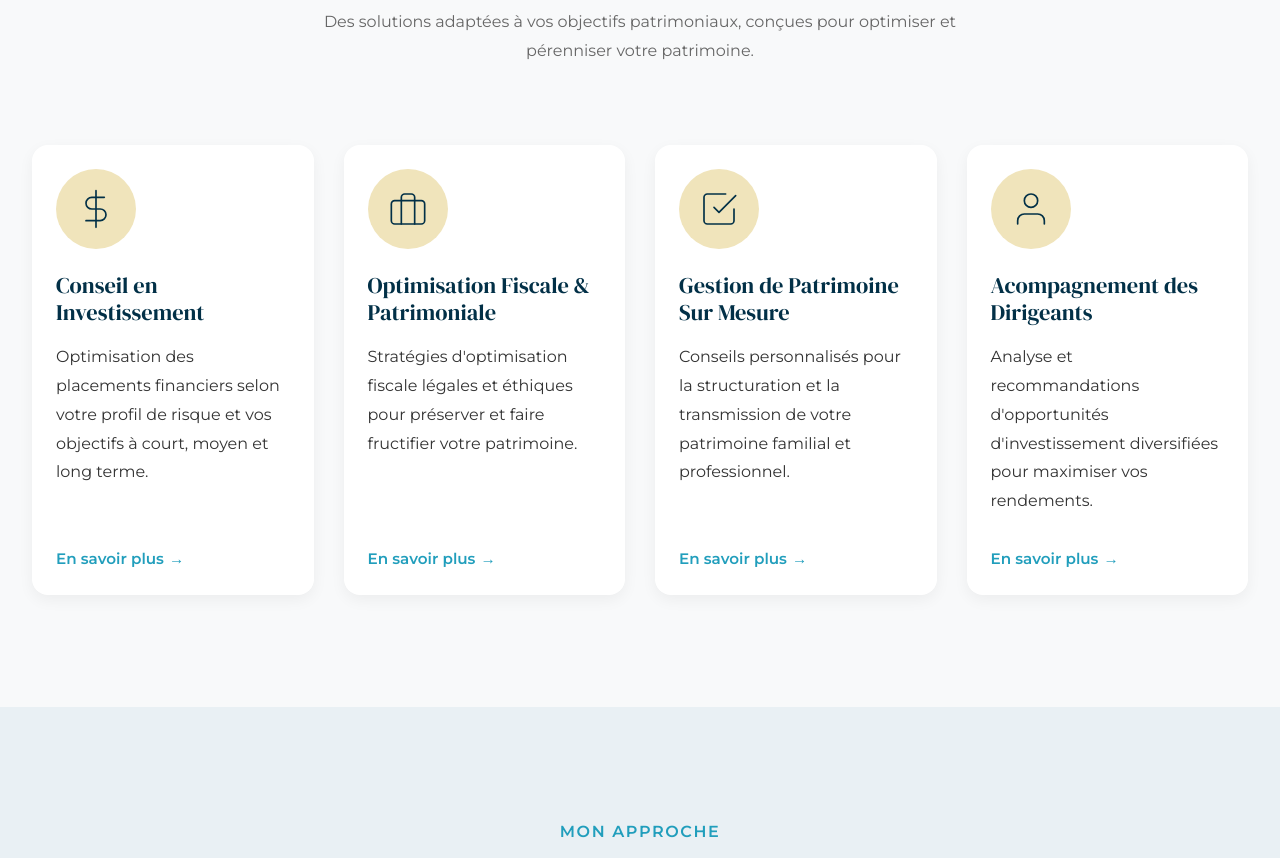
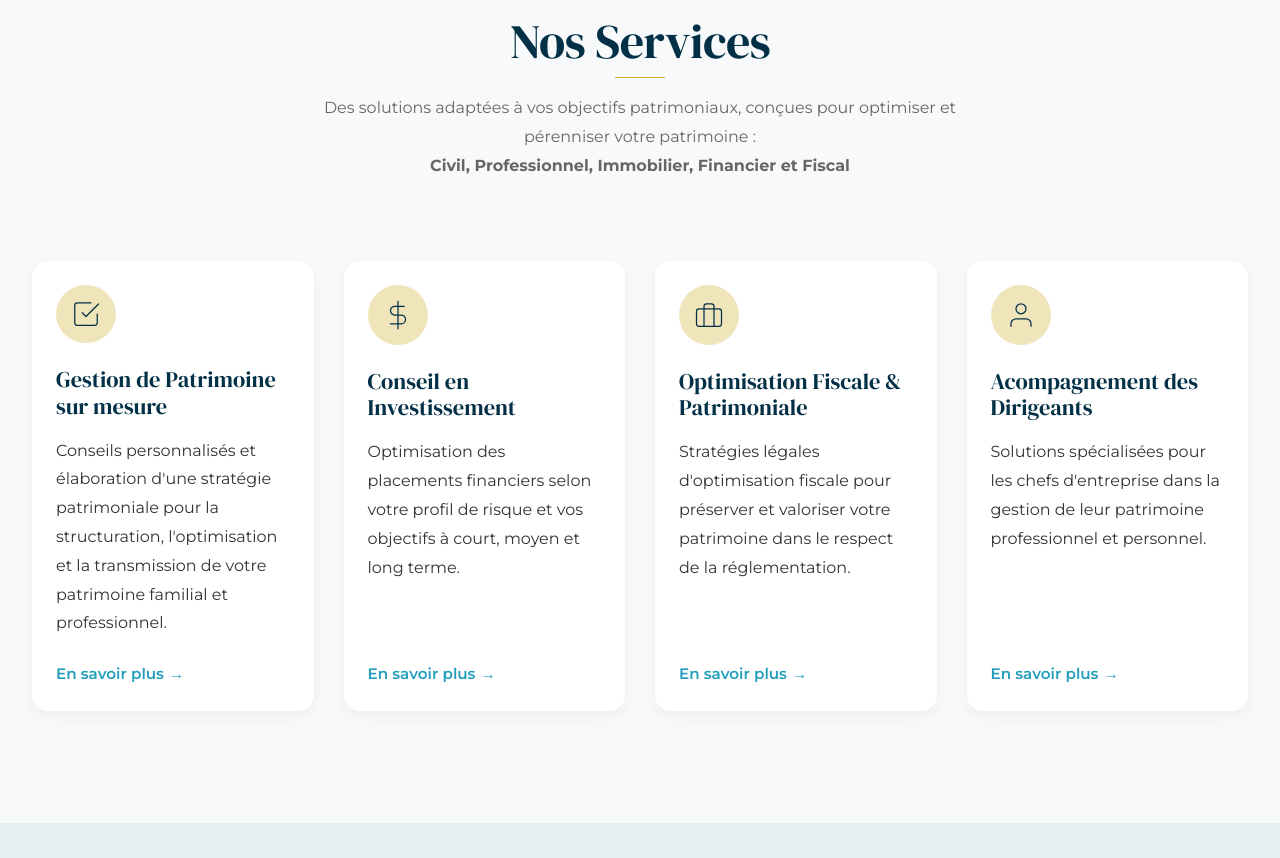
Before and after one commit to nailuJ-dev/Lemble-website, a plain HTML site: page index.html in a window 1280 px wide. Shown: the part 1636-2494 px from the top of the page. Drawn offline with nearby package versions, Linux system fonts and the light colour scheme; a script that the page names is missing.

Commit message:
cards desktop version OK

```diff
--- a/css/style.css
+++ b/css/style.css
@@ -797,8 +797,8 @@ input:focus, textarea:focus, select:focus {
     display: flex;
     justify-content: center;
     align-items: center;
-    width: 80px;
-    height: 80px;
+    width: 60px;
+    height: 60px;
     margin-bottom: 1.5rem;
     background-color: var(--light-accent);
     color: var(--primary-color);
@@ -863,7 +863,6 @@ input:focus, textarea:focus, select:focus {
 }
 
 .service-hover-content .btn {
-    margin-top: 1.5rem;
     align-self: flex-start;
 }
 
--- a/index.html
+++ b/index.html
@@ -93,8 +93,8 @@
             <div class="container">
                 <div class="hero-content">
                     <div class="hero-text">
-                        <h1>Slogan 1ère partie,<br><span class="highlight">Slogan 2ème partie</span></h1>
-                        <p class="lead">Des solutions patrimoniales sur mesure pour assurer votre avenir et celui de vos proches.</p>
+                        <h1>Des solutions patrimoniales sur mesure<br><span class="highlight">Pour définir le bon cap</span></h1>
+                        <p class="lead">Expertise reconnue depuis 20 ans pour structurer, optimiser et transmettre votre patrimoine en toute sérénité.</p>
                         <div class="hero-cta">
                             <a href="#services" class="btn btn-primary">Découvrez nos services</a>
                             <a href="#contact" class="btn btn-outline">Prenons rendez-vous</a>
@@ -133,14 +133,40 @@
                 <div class="section-header">
                     <span class="section-subtitle" data-aos="fade-up">Ce que nous faisons</span>
                     <h2 data-aos="fade-up" data-aos-delay="100">Nos Services</h2>
-                    <p data-aos="fade-up" data-aos-delay="200">Des solutions adaptées à vos objectifs patrimoniaux, conçues pour optimiser et pérenniser votre patrimoine.</p>
+                    <p data-aos="fade-up" data-aos-delay="200">Des solutions adaptées à vos objectifs patrimoniaux, conçues pour optimiser et pérenniser votre patrimoine :<br><strong>Civil, Professionnel, Immobilier, Financier et Fiscal</strong></p>
                 </div>
 
                 <div class="services-grid">
                     <div class="service-card" data-aos="fade-up">
                         <div class="service-card-content">
                             <div class="service-icon">
-                                <svg xmlns="http://www.w3.org/2000/svg" width="40" height="40" viewBox="0 0 24 24" fill="none" stroke="currentColor" stroke-width="1" stroke-linecap="round" stroke-linejoin="round">
+                                <svg xmlns="http://www.w3.org/2000/svg" width="30" height="30" viewBox="0 0 24 24" fill="none" stroke="currentColor" stroke-width="1" stroke-linecap="round" stroke-linejoin="round">
+                                    <polyline points="9 11 12 14 22 4"></polyline>
+                                    <path d="M21 12v7a2 2 0 0 1-2 2H5a2 2 0 0 1-2-2V5a2 2 0 0 1 2-2h11"></path>
+                                </svg>
+                            </div>
+                            <h3>Gestion de Patrimoine sur mesure</h3>
+                            <p>Conseils personnalisés et élaboration d'une stratégie patrimoniale pour la structuration, l'optimisation et la transmission de votre patrimoine familial et professionnel.</p>
+                            <a href="#contact" class="service-link">En savoir plus <span class="arrow">→</span></a>
+                        </div>
+                        <div class="service-hover">
+                            <div class="service-hover-content">
+                                <h3>Gestion de Patrimoine sur mesure</h3>
+                                <ul>
+                                    <li>Bilan patrimonial complet</li>
+                                    <li>Stratégies de transmission optimisées</li>
+                                    <li>Protection de la famille et des proches</li>
+                                    <li>Solutions de démembrement</li>
+                                    <li>Préparation de votre retraite</li>
+                                </ul>
+                                <a href="#contact" class="btn btn-outline">Nous contacter</a>
+                            </div>
+                        </div>
+                    </div>
+                    <div class="service-card" data-aos="fade-up" data-aos-delay="200">
+                        <div class="service-card-content">
+                            <div class="service-icon">
+                                <svg xmlns="http://www.w3.org/2000/svg" width="30" height="30" viewBox="0 0 24 24" fill="none" stroke="currentColor" stroke-width="1" stroke-linecap="round" stroke-linejoin="round">
                                     <path d="M12 1v22M17 5H9.5a3.5 3.5 0 0 0 0 7h5a3.5 3.5 0 0 1 0 7H6"></path>
                                 </svg>
                             </div>
@@ -153,8 +179,8 @@
                                 <h3>Conseil en Investissement</h3>
                                 <ul>
                                     <li>Analyse de votre profil d'investisseur</li>
-                                    <li>Diversification stratégique des actifs</li>
-                                    <li>Suivi personnalisé et réajustements périodiques</li>
+                                    <li>Diversification stratégiques des actifs</li>
+                                    <li>Suivi personnalisé et ajustements périodiques</li>
                                     <li>Reporting détaillé de performance</li>
                                 </ul>
                                 <a href="#contact" class="btn btn-outline">Nous contacter</a>
@@ -164,13 +190,13 @@
                     <div class="service-card" data-aos="fade-up" data-aos-delay="100">
                         <div class="service-card-content">
                             <div class="service-icon">
-                                <svg xmlns="http://www.w3.org/2000/svg" width="40" height="40" viewBox="0 0 24 24" fill="none" stroke="currentColor" stroke-width="1" stroke-linecap="round" stroke-linejoin="round">
+                                <svg xmlns="http://www.w3.org/2000/svg" width="30" height="30" viewBox="0 0 24 24" fill="none" stroke="currentColor" stroke-width="1" stroke-linecap="round" stroke-linejoin="round">
                                     <rect x="2" y="7" width="20" height="14" rx="2" ry="2"></rect>
                                     <path d="M16 21V5a2 2 0 0 0-2-2h-4a2 2 0 0 0-2 2v16"></path>
                                 </svg>
                             </div>
                             <h3>Optimisation Fiscale & Patrimoniale</h3>
-                            <p>Stratégies d'optimisation fiscale légales et éthiques pour préserver et faire fructifier votre patrimoine.</p>
+                            <p>Stratégies légales d'optimisation fiscale pour préserver et valoriser votre patrimoine dans le respect de la réglementation.</p>
                             <a href="#contact" class="service-link">En savoir plus <span class="arrow">→</span></a>
                         </div>
                         <div class="service-hover">
@@ -180,57 +206,33 @@
                                     <li>Stratégies de défiscalisation adaptées</li>
                                     <li>Optimisation de l'impôt sur le revenu</li>
                                     <li>Structuration fiscale du patrimoine immobilier</li>
-                                    <li>Veille sur les évolutions législatives</li>
+                                    <li>Accompagnement administratif (déclarations de revenus, IFI, juridique)</li>
                                 </ul>
                                 <a href="#contact" class="btn btn-outline">Nous contacter</a>
                             </div>
                         </div>
                     </div>
-                    <div class="service-card" data-aos="fade-up" data-aos-delay="200">
-                        <div class="service-card-content">
-                            <div class="service-icon">
-                                <svg xmlns="http://www.w3.org/2000/svg" width="40" height="40" viewBox="0 0 24 24" fill="none" stroke="currentColor" stroke-width="1" stroke-linecap="round" stroke-linejoin="round">
-                                    <polyline points="9 11 12 14 22 4"></polyline>
-                                    <path d="M21 12v7a2 2 0 0 1-2 2H5a2 2 0 0 1-2-2V5a2 2 0 0 1 2-2h11"></path>
-                                </svg>
-                            </div>
-                            <h3>Gestion de Patrimoine Sur Mesure</h3>
-                            <p>Conseils personnalisés pour la structuration et la transmission de votre patrimoine familial et professionnel.</p>
-                            <a href="#contact" class="service-link">En savoir plus <span class="arrow">→</span></a>
-                        </div>
-                        <div class="service-hover">
-                            <div class="service-hover-content">
-                                <h3>Gestion de Patrimoine Sur Mesure</h3>
-                                <ul>
-                                    <li>Bilan patrimonial complet</li>
-                                    <li>Stratégies de transmission optimisées</li>
-                                    <li>Protection de la famille et des proches</li>
-                                    <li>Solutions de démembrement pertinentes</li>
-                                </ul>
-                                <a href="#contact" class="btn btn-outline">Nous contacter</a>
-                            </div>
-                        </div>
-                    </div>
+
                     <div class="service-card" data-aos="fade-up" data-aos-delay="300">
                         <div class="service-card-content">
                             <div class="service-icon">
-                                <svg xmlns="http://www.w3.org/2000/svg" width="40" height="40" viewBox="0 0 24 24" fill="none" stroke="currentColor" stroke-width="1" stroke-linecap="round" stroke-linejoin="round">
+                                <svg xmlns="http://www.w3.org/2000/svg" width="30" height="30" viewBox="0 0 24 24" fill="none" stroke="currentColor" stroke-width="1" stroke-linecap="round" stroke-linejoin="round">
                                     <path d="M20 21v-2a4 4 0 0 0-4-4H8a4 4 0 0 0-4 4v2"></path>
                                     <circle cx="12" cy="7" r="4"></circle>
                                 </svg>
                             </div>
                             <h3>Acompagnement des Dirigeants</h3>
-                            <p>Analyse et recommandations d'opportunités d'investissement diversifiées pour maximiser vos rendements.</p>
+                            <p>Solutions spécialisées pour les chefs d'entreprise dans la gestion de leur patrimoine professionnel et personnel.</p>
                             <a href="#contact" class="service-link">En savoir plus <span class="arrow">→</span></a>
                         </div>
                         <div class="service-hover">
                             <div class="service-hover-content">
                                 <h3>Acompagnement des Dirigeants</h3>
                                 <ul>
-                                    <li>Sélection d'actifs premium</li>
-                                    <li>Analyse des marchés financiers</li>
-                                    <li>Opportunités en private equity</li>
-                                    <li>Investissements alternatifs</li>
+                                    <li>Stratégie sociale du dirigeant (rémunération, retraite, prévoyance)</li>
+                                    <li>Transmission d'entreprise (pacte Dutreil, ingénierie successorale)</li>
+                                    <li>Cession d'entreprise</li>
+                                    <li>Placement de trésorerie d'entreprise</li>
                                 </ul>
                                 <a href="#contact" class="btn btn-outline">Nous contacter</a>
                             </div>
```
